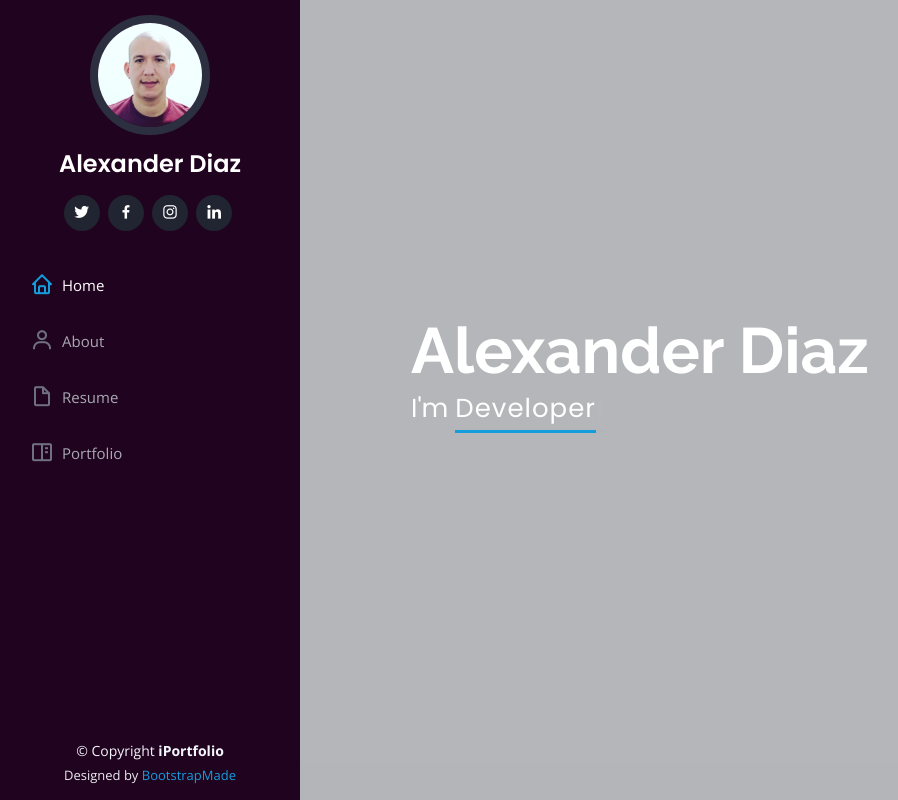
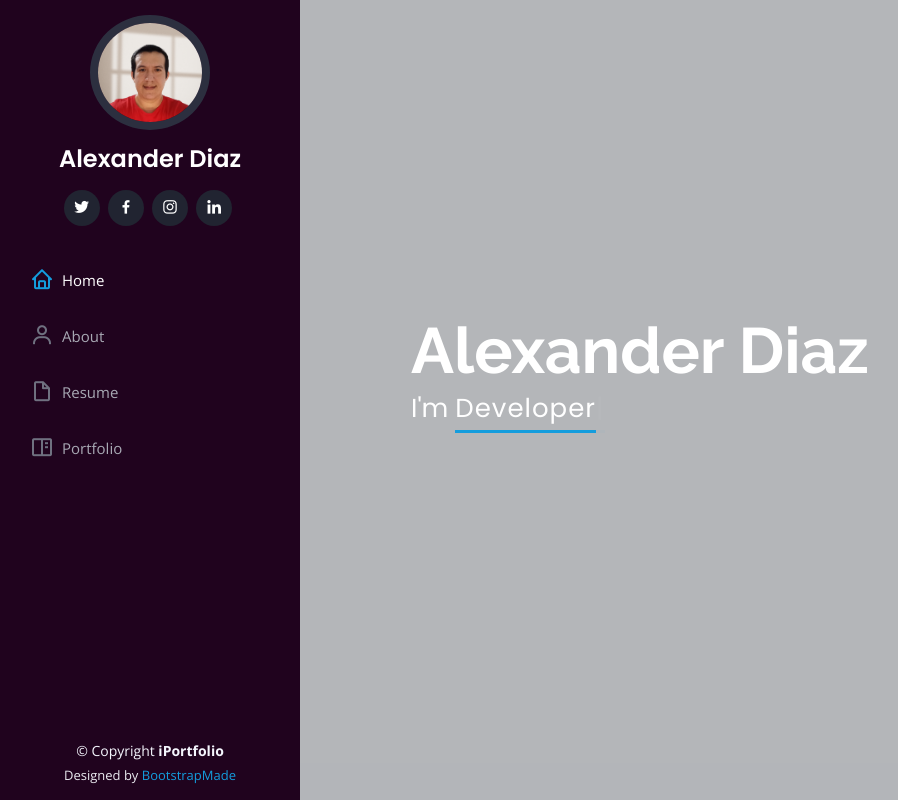
Before and after one commit to aliensanderdiaz/aliensanderdiaz.github.io, a plain HTML site: page index.html in a window 1280 px wide. Shown: the top 800 px of the page, without its empty margins (0-898 px from the left). Drawn offline with nearby package versions, Linux system fonts and the light colour scheme.

Commit message:
Update index.html

```diff
--- a/index.html
+++ b/index.html
@@ -47,7 +47,7 @@
     <div class="d-flex flex-column">
 
       <div class="profile">
-        <img src="assets/img/profile-img.jpg" alt="" class="img-fluid rounded-circle">
+        <img src="assets/img/perfil.png" alt="" class="img-fluid rounded-circle">
         <h1 class="text-light"><a href="index.html">Alexander Diaz</a></h1>
         <div class="social-links mt-3 text-center">
           <a href="https://twitter.com/aliensanderdiaz" target="_blank" class="twitter"><i
```
